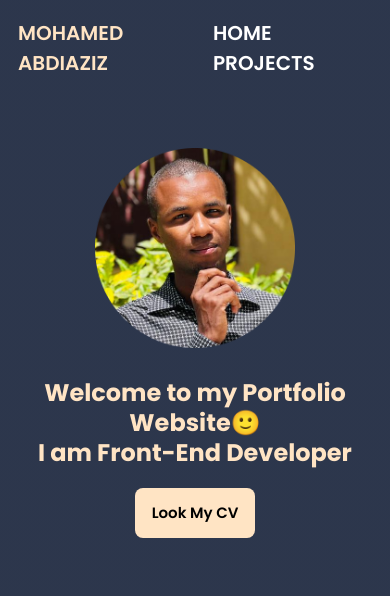
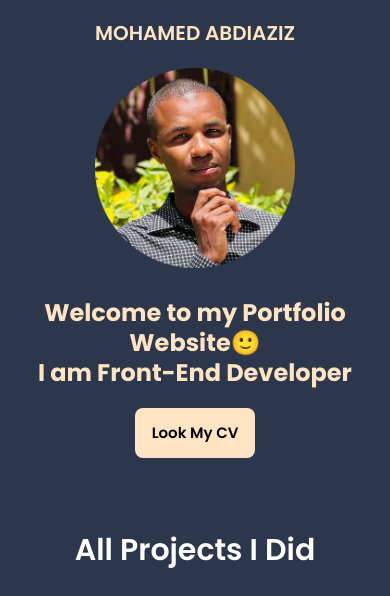
Before and after one commit to asadlion11/asad, a plain HTML site: page index.html in a window 390 px wide. Shown: the top 596 px of the page. Drawn offline with nearby package versions, Linux system fonts and the light colour scheme.

Commit message:
Changed home page

```diff
--- a/index.html
+++ b/index.html
@@ -26,7 +26,7 @@
         <div class="welcome">
             <h2>Welcome to my Portfolio Website🙂<br> I am Front-End Developer </h2>
         </div>
-        <button class="btn"><a href="https://mabdiaziz.w3spaces.com/">Look My CV</a></button>
+        <button class="btn"><a href="./My CV.pdf">Look My CV</a></button>
     </div>
     <!--Projects-->
     <section id="projects">
--- a/style.css
+++ b/style.css
@@ -95,7 +95,7 @@ a{
     cursor: pointer;
     border: none;
 }
-@media (max-width: 600px){
+@media (max-width: 768px){
    .logo{
     color:bisque;
     font-weight: 600;
@@ -103,15 +103,24 @@ a{
     margin: 10px;
     text-transform: uppercase;
 }
+.menu {
+    position: relative;
+}
+.logo {
+    position: absolute;
+    top: 0;
+    right: 0;
+    left: 0;
+    bottom: 0;
+    display: flex;
+    justify-content: center;
+}
 .nav a{
-    margin: 10px;
-    text-transform: uppercase;
-    color: #fff;
-    font-size: 20px;
-    font-weight: 600;
+    display: none;
 }
  .row{
     display: flex;
     flex-direction: column;
-   }
+    width: 90%;
+ }
 }
```
Also changed, not shown: 1 other file.
